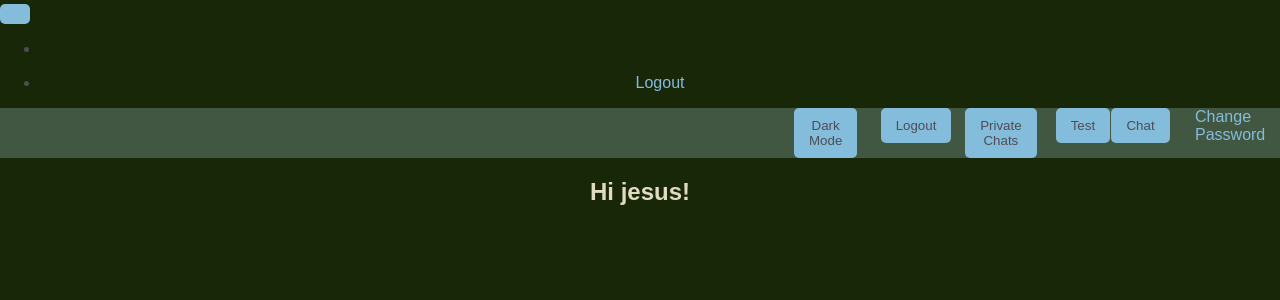
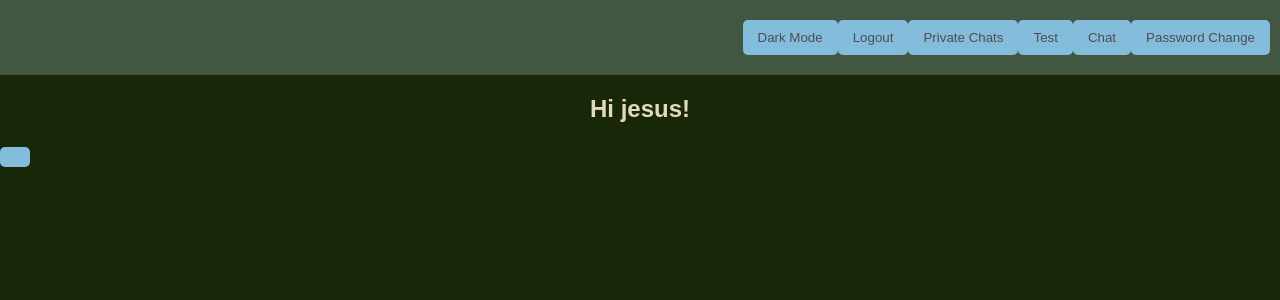
Before and after one commit to Brysonflowers/Echo-Chat, a Django app: page / in a window 1280 px wide. Shown: the top 300 px of the page. Run offline with Django 5.2, Linux system fonts and the light colour scheme; a user stored in the database is signed in.

Commit message:
fixing navbar

```diff
--- a/textingproject/echochatapp/static/css/styles.css
+++ b/textingproject/echochatapp/static/css/styles.css
@@ -93,7 +93,7 @@ button:hover {
 }
 
 a {
-    color: #84bcdc;
+    color: rgb(66, 87, 66);
     text-decoration: none;
     display: block;
     text-align: center;
@@ -103,7 +103,7 @@ a {
 .nav-bar ul {
   list-style-type: none;
   margin: 0;
-  padding: 0;
+  padding: 10px;
   overflow: hidden;
   background-color: rgb(66, 87, 66);
   top: 0%;
@@ -113,18 +113,10 @@ a {
   float: right;
 }
 
-.nav-bar ul li a {
+.nav-bar ul li button {
   display: block;
   margin: auto;
-  width: 30%;
-}
-
-.dark-mode .login-page{
-    background-color: #192709;
-}
-
-.dark-mode .signup-page{
-    background-color: #192709;
+  width: 100%;
 }
 
 .main-content {
--- a/textingproject/echochatapp/static/js/main.js
+++ b/textingproject/echochatapp/static/js/main.js
@@ -1,22 +1 @@
-document.addEventListener('DOMContentLoaded', () => {
-    const toggle = document.getElementById("dark-toggle");
-
-    // Load saved mode
-    if (localStorage.getItem("dark") === "true") {
-        document.body.classList.add("dark-mode");
-        toggle.textContent = "Light Mode";
-    }
-
-    toggle.addEventListener("click", () => {
-        document.body.classList.toggle("dark-mode");
-
-        const dark = document.body.classList.contains("dark-mode");
-        localStorage.setItem("dark", dark);
-
-        toggle.textContent = dark ? "Light Mode" : "Dark Mode";
-    });
-})
-
-function home_page () {
-    document.location.href = "http://127.0.0.1:8000"
-}
+light_toggle = document.getElementById('light-mode')
--- a/textingproject/echochatapp/templates/base.html
+++ b/textingproject/echochatapp/templates/base.html
@@ -12,14 +12,14 @@
     </head>
 
     <body class="body">
-
-        <nav class="navbar navbar-expand-lg navbar-dark bg-dark shadow-sm">
+        {% block content %}{% endblock %}
+         <nav class="navbar navbar-expand-lg navbar-dark bg-dark shadow-sm">
             <div class="container">
                 <button class="navbar-toggler" type="button" data-toggle="collapse" data-target="#navbarNav"
                     aria-controls="navbarNav" aria-expanded="false" aria-label="Toggle navigation">
                     <span class="navbar-toggler-icon"></span>
                 </button>
-                <div class="collapse navbar-collapse justify-content-end" id="navbarNav">
+                <!-- <div class="collapse navbar-collapse justify-content-end" id="navbarNav">
                     <ul class="navbar-nav">
                         {% if user.is_authenticated %}
                         <li class="nav-item">
@@ -39,7 +39,7 @@
                         </li>
                         {% endif %}
                     </ul>
-                </div>
+                </div> -->
             </div>
         </nav>
 
@@ -56,6 +56,5 @@
             {% endfor %}
             {% endif %}
         </div>
-        {% block content %}{% endblock %}
     </body>
 </html>
--- a/textingproject/echochatapp/templates/index.html
+++ b/textingproject/echochatapp/templates/index.html
@@ -6,12 +6,12 @@
     {% if user.is_authenticated %}
     <nav class="nav-bar">
         <ul>
-            <li><a href="{% url 'password_change' %}">Change Password</a></li>
+            <li><a href="{% url 'password_change' %}"><button>Password Change</button></a></li>
             <li><a href="{% url 'chat' %}"><button>Chat</button></a></li>
             <li><a href="{% url 'test' %}"><button>Test</button></a></li>
             <li><a href="{% url 'private_chats' %}"><button>Private Chats</button></a></li>
             <li><a><form action="{% url 'logout' %}" method="post">{% csrf_token %}<button>Logout</button></form></a></li>
-            <li><a><button id="dark-toggle">Dark Mode</button></a></li>
+            <li><a><button id="light-toggle">Dark Mode</button></a></li>
         </ul>
     </nav>
     <h2>Hi {{ user.username }}!</h2>
```
Also changed, not shown: textingproject/db.sqlite3, textingproject/echochatapp/templates/empy_page.html (deleted).
